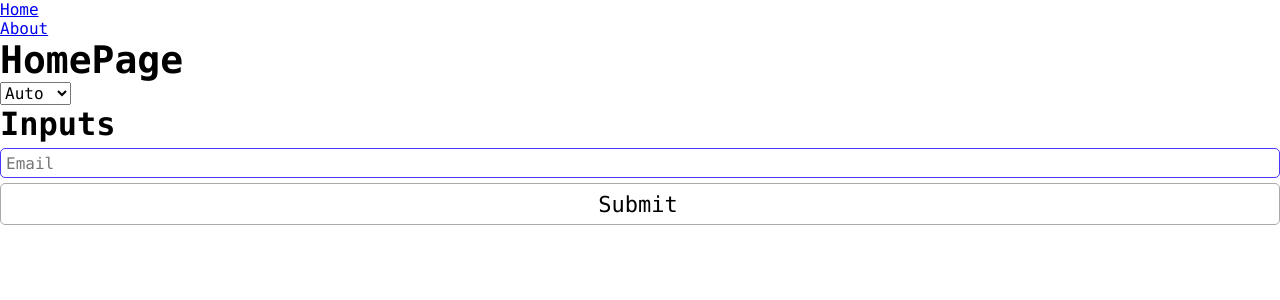
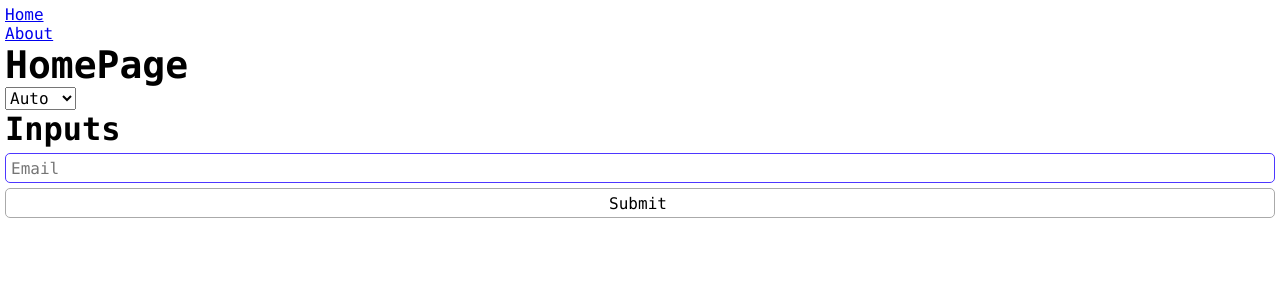
Before and after one commit to VanyaMate/jobfind, a Nuxt app: page / in a window 1280 px wide. Shown: the top 300 px of the page. Built offline with nearby package versions, Linux system fonts and the light colour scheme; what @vanyamate/commiter would draw is missing.

Commit message:
💡 Update : Приложение - Просто изменил парочку моментов, ничего важного

```diff
--- a/assets/styles/main.css
+++ b/assets/styles/main.css
@@ -18,6 +18,7 @@
 body {
     background : var(--bg-main);
     color      : var(--color-main);
+    padding    : var(--offset-small); /* Temp */
 }
 
 h1 {
--- a/pages/index.vue
+++ b/pages/index.vue
@@ -13,7 +13,6 @@
             type="submit"
             :style-type="AppButtonStyleType.DEFAULT"
             :loading="form.isSubmitting.value"
-            :size="AppButtonSize.LARGE"
         >
             Submit
         </AppButton>
@@ -27,7 +26,6 @@ import AppForm from '~/components/app/forms/AppForm/AppForm.vue';
 import AppButton from '~/components/app/buttons/AppButton.vue';
 import { AppButtonStyleType } from '~/components/app/buttons/types/AppButtonStyleType';
 import { useForm } from 'vee-validate';
-import { AppButtonSize } from '~/components/app/buttons/types/AppButtonSize';
 import { emailValidator } from '~/lib/validator/email.validator';
 
 
```
